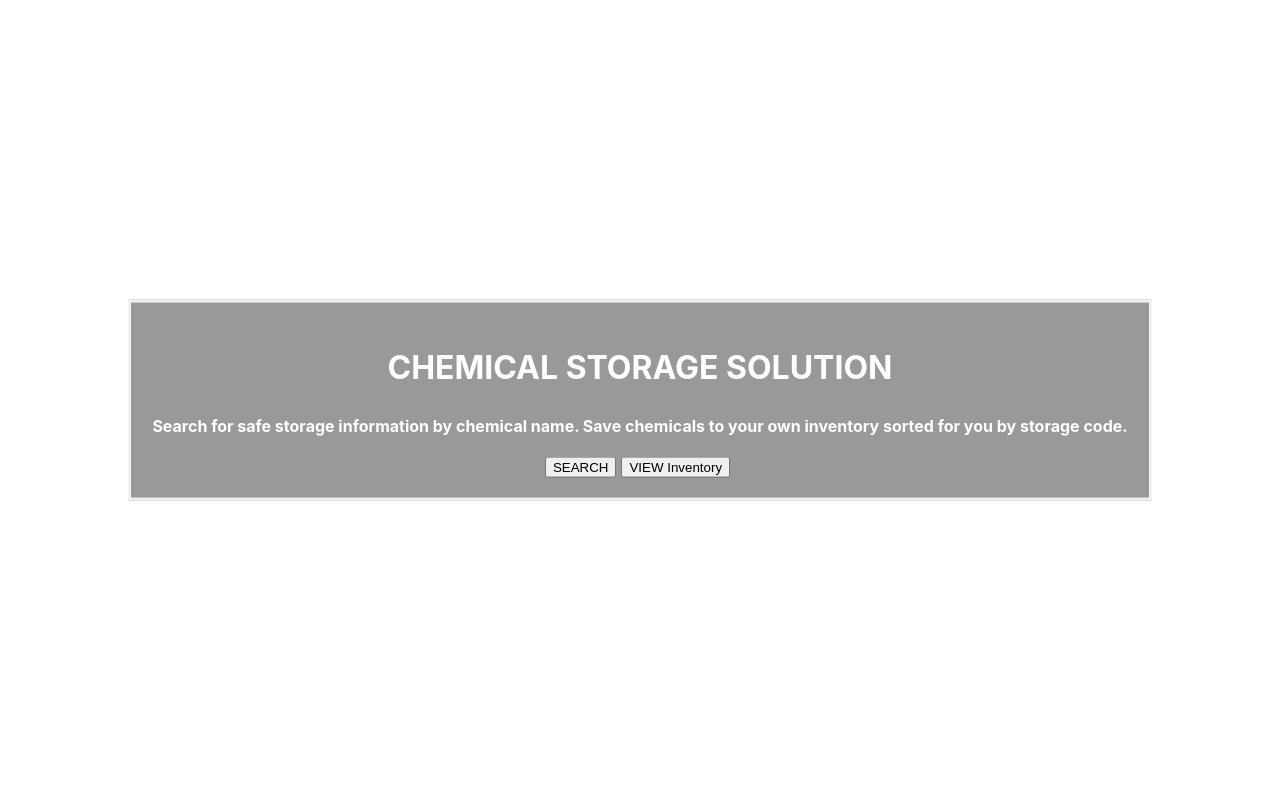
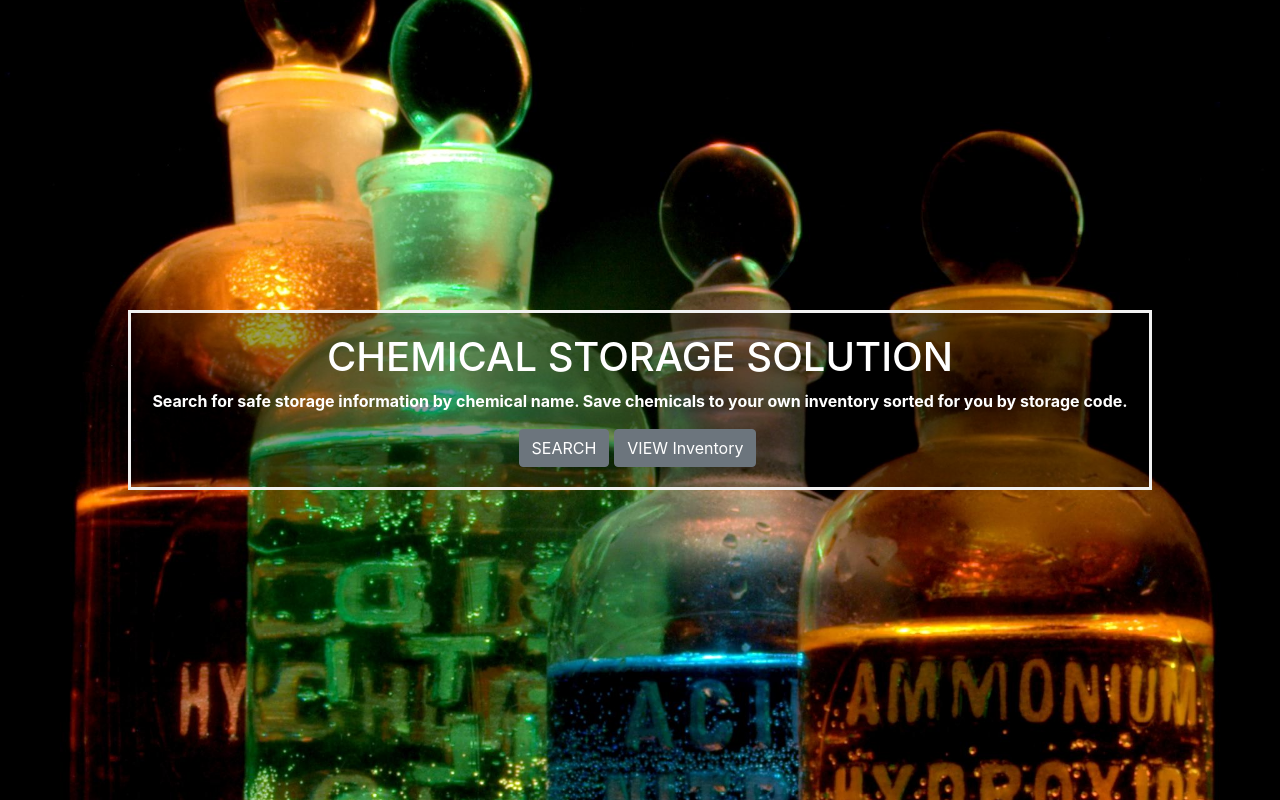
Before and after one commit to RBLutsky/chemical-storage-solution, a React (Create React App) app in the folder client/: page / in a window 1280 px wide. Built offline with nearby package versions, Linux system fonts and the light colour scheme.

Commit message:
add background image to home page

```diff
--- a/client/src/App.css
+++ b/client/src/App.css
@@ -1,32 +1,89 @@
-.App {
+
+html {
+  /* height: 100%; */
+  margin: 0;
+  box-sizing: border-box;
+  /*fixes box sizing issues with Flex, SEE https://css-tricks.com/flexbox-nav-bar-fixed-variable-take-rest-elements/*/
+  font-family: arial;
+  font-size: 1rem;
+  color: black;
+  }
+
+  *, *::before, *::after {
+    box-sizing: border-box;
+}
+
+body {
+  /* height: 100%; */
+  box-sizing: border-box;
+  margin: 0, 10px;
+  padding: 0, 10px;
+  /* font-family: -apple-system, BlinkMacSystemFont, "Segoe UI", "Roboto", "Oxygen",
+    "Ubuntu", "Cantarell", "Fira Sans", "Droid Sans", "Helvetica Neue",
+    sans-serif;
+    font-size: 1rem;
+    font-weight: 400;
+    line-height: 1.5; */
+
+  -webkit-font-smoothing: antialiased;
+  -moz-osx-font-smoothing: grayscale;
+}
+
+code {
+  font-family: source-code-pro, Menlo, Monaco, Consolas, "Courier New",
+    monospace;
+}
+
+.bg-image {
+  height: 100vh;
+  margin: 0;
+  box-sizing: border-box;
+  background-image: url('./images/Chemicals_in_flasks.jpg');
+  /* filter: blur(8px);  */
+  background-attachment: fixed;
+  background-position: center;
+  background-repeat: no-repeat;
+  background-size: cover;
+  box-sizing: border-box;
+  z-index: 1;
+}
+
+/* Position text in the middle of the page/image */
+.bg-text {
+  background-color: rgb(0,0,0); /* Fallback color */
+  background-color: rgba(0,0,0, 0.4); /* Black w/opacity/see-through */
+  color: white;
+  font-weight: bold;
+  border: 3px solid #f1f1f1;
+  position: absolute;
+  top: 50%;
+  left: 50%;
+  transform: translate(-50%, -50%);
+  z-index: 2;
+  width: 80%;
+  padding: 20px;
   text-align: center;
 }
-
-.App-logo {
-  animation: App-logo-spin infinite 20s linear;
-  height: 40vmin;
+/* /////////////////////////////BUTTONS///////////////////////////////////////// */
+.btn-secondary {
+  margin-right: 5px;
 }
 
-.App-header {
-  background-color: #282c34;
-  min-height: 100vh;
-  display: flex;
-  flex-direction: column;
-  align-items: center;
-  justify-content: center;
-  font-size: calc(10px + 2vmin);
-  color: white;
+
+
+/* ////////////////////////////////LISTS///////////////////////////////////// */
+.list-group-item {
+    color: black;
+    position: relative;
+    display: block;
+    padding: 0.75rem 1.25rem;
+    margin-bottom: -1px;
+    background-color: #fff;
+    border: 1px solid rgba(0, 0, 0, 0.125);
 }
 
-.App-link {
-  color: #61dafb;
+.list-group-item:hover, .list-group-item:focus {
+    z-index: 1;
+    text-decoration: none;
+    cursor: pointer;
 }
-
-@keyframes App-logo-spin {
-  from {
-    transform: rotate(0deg);
-  }
-  to {
-    transform: rotate(360deg);
-  }
-}
--- a/client/src/Components/HomePage.js
+++ b/client/src/Components/HomePage.js
@@ -5,9 +5,7 @@ import { Link } from 'react-router-dom';
 const Home = () => {
     // render() {
     return (
-        <div className='Home'>
-            <div className='backgroundImage'></div>
-
+        <div className="home bg-image">
             <div className='bg-text'>
                 <h1> CHEMICAL STORAGE SOLUTION</h1>
                 <p>Search for safe storage information by chemical name.  Save chemicals to your own inventory sorted for you by storage code. </p>
--- a/client/src/index.css
+++ /dev/null
@@ -1,70 +0,0 @@
-body {
-  margin: 0, 10px;
-  padding: 0, 10px;
-  font-family: -apple-system, BlinkMacSystemFont, "Segoe UI", "Roboto", "Oxygen",
-    "Ubuntu", "Cantarell", "Fira Sans", "Droid Sans", "Helvetica Neue",
-    sans-serif;
-    font-size: 1rem;
-    font-weight: 400;
-    line-height: 1.5;
-     background-image: url('./images/Chemicals_in_flasks.jpg') green;
-    /* filter: blur(8px); */
-    background-attachment: fixed;
-    background-position: center;
-    background-repeat: no-repeat;
-    background-size: cover;
-    box-sizing: border-box;
-    z-index: 1;
-  -webkit-font-smoothing: antialiased;
-  -moz-osx-font-smoothing: grayscale;
-}
-
-code {
-  font-family: source-code-pro, Menlo, Monaco, Consolas, "Courier New",
-    monospace;
-}
-
-
-
-/* Position text in the middle of the page/image */
-.bg-text {
-  background-color: rgb(0,0,0); /* Fallback color */
-  background-color: rgba(0,0,0, 0.4); /* Black w/opacity/see-through */
-  color: white;
-  font-weight: bold;
-  border: 3px solid #f1f1f1;
-  position: absolute;
-  top: 50%;
-  left: 50%;
-  transform: translate(-50%, -50%);
-  z-index: 2;
-  width: 80%;
-  padding: 20px;
-  text-align: center;
-}
-/* /////////////////////////////BUTTONS///////////////////////////////////////// */
-.btn-secondary {
-  margin-right: 5px;
-}
-
-
-
-/* ////////////////////////////////LISTS///////////////////////////////////// */
-.list-group-item {
-    position: relative;
-    display: block;
-    padding: 0.75rem 1.25rem;
-    margin-bottom: -1px;
-    background-color: #fff;
-    border: 1px solid rgba(0, 0, 0, 0.125);
-}
-
-.list-group-item:hover, .list-group-item:focus {
-    z-index: 1;
-    text-decoration: none;
-    cursor: pointer;
-}
-
-*, *::before, *::after {
-    box-sizing: border-box;
-}
--- a/client/src/index.js
+++ b/client/src/index.js
@@ -1,8 +1,11 @@
+import 'bootstrap/dist/css/bootstrap.css';
 import {BrowserRouter} from 'react-router-dom';
 import React from 'react';
 import ReactDOM from 'react-dom';
-import './index.css';
+import './App.css';
 import App from './Components/App';
+
+
 
 
 ReactDOM.render((
```
